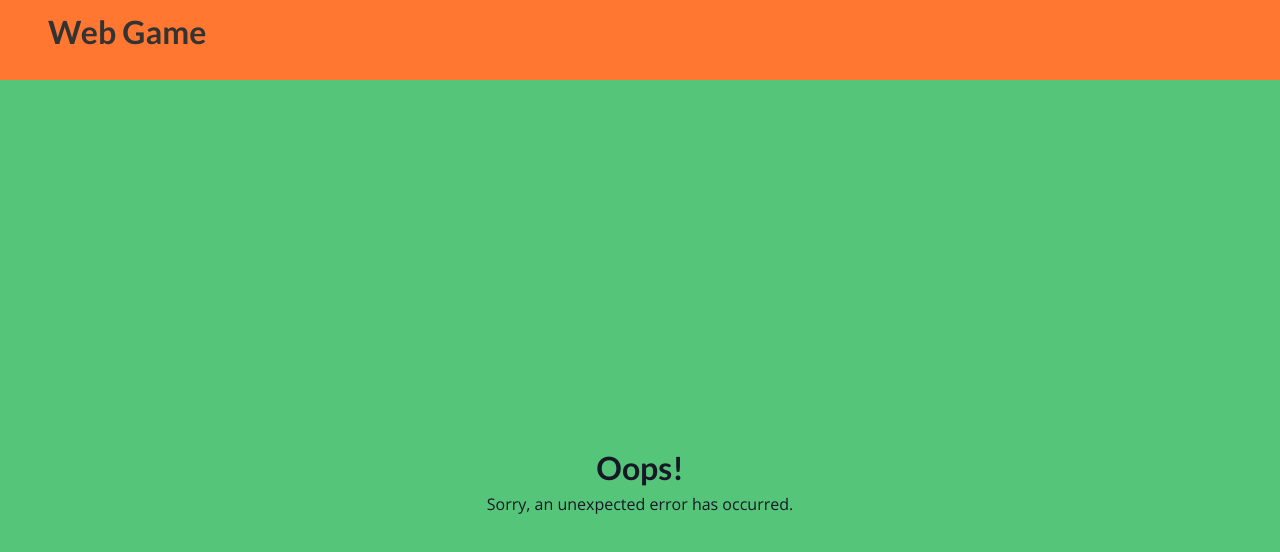
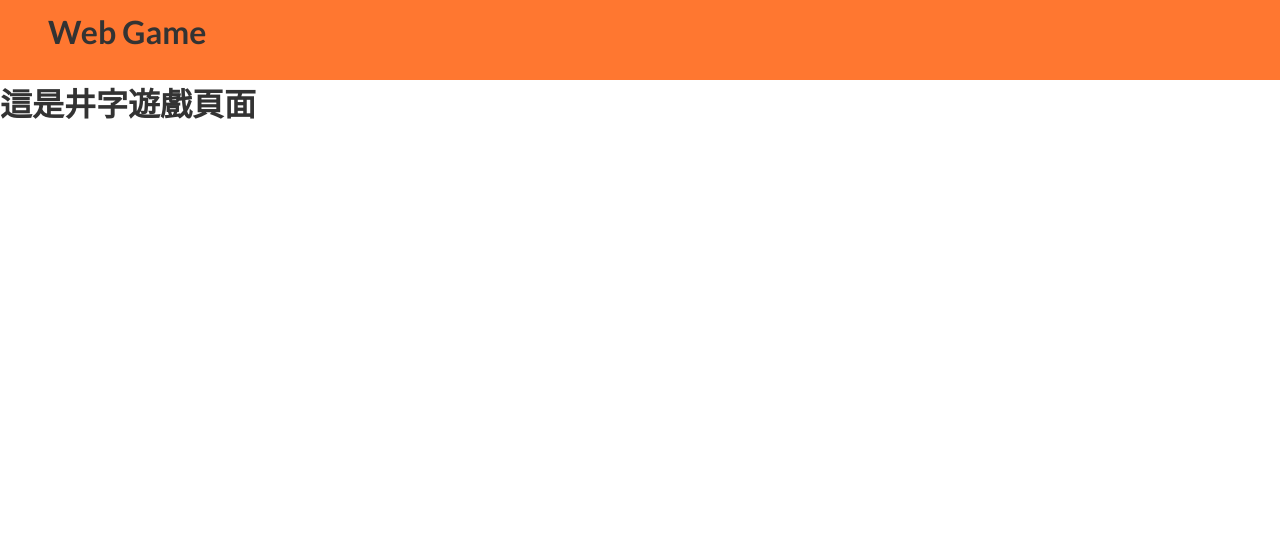
Before and after one commit to jeff0518/WebGame, a React (Vite) app: page /games/tictactoe in a window 1280 px wide. Shown: the top 552 px of the page. Built offline with nearby package versions, Linux system fonts and the light colour scheme.

Commit message:
feat: add games routes

```diff
--- /dev/null
+++ b/src/pages/SnakePage.tsx
@@ -0,0 +1,5 @@
+function SnakePage() {
+  return <h1>這是貪食蛇遊戲頁面</h1>;
+}
+
+export default SnakePage;
--- /dev/null
+++ b/src/pages/TicTacToePage.tsx
@@ -0,0 +1,5 @@
+function TicTacToePage() {
+  return <h1>這是井字遊戲頁面</h1>;
+}
+
+export default TicTacToePage;
--- /dev/null
+++ b/src/routes/GamesRoutes.tsx
@@ -0,0 +1,19 @@
+import { Route, Routes } from "react-router-dom";
+
+import TicTacToePage from "../pages/TicTacToePage";
+import SnakePage from "../pages/SnakePage";
+import ErrorPage from "../pages/ErrorPage";
+import HomePage from "../pages/HomePage";
+
+function GamesRoute() {
+  return (
+    <Routes>
+      <Route path="/" element={<HomePage />} />
+      <Route path="tictactoe" element={<TicTacToePage />} />
+      <Route path="snake" element={<SnakePage />} />
+      <Route path="*" element={<ErrorPage />} />
+    </Routes>
+  );
+}
+
+export default GamesRoute;
--- a/src/routes/root.tsx
+++ b/src/routes/root.tsx
@@ -3,12 +3,14 @@ import { Route, Routes } from "react-router-dom";
 import Layout from "../components/layout/Layout";
 import HomePage from "../pages/HomePage";
 import ErrorPage from "../pages/ErrorPage";
+import GamesRoute from "./GamesRoutes";
 
 function Root() {
   return (
     <>
       <Layout />
       <Routes>
+        <Route path="games/*" element={<GamesRoute />} />
         <Route path="/" element={<HomePage />} />
         <Route path="*" element={<ErrorPage />} />
       </Routes>
```
